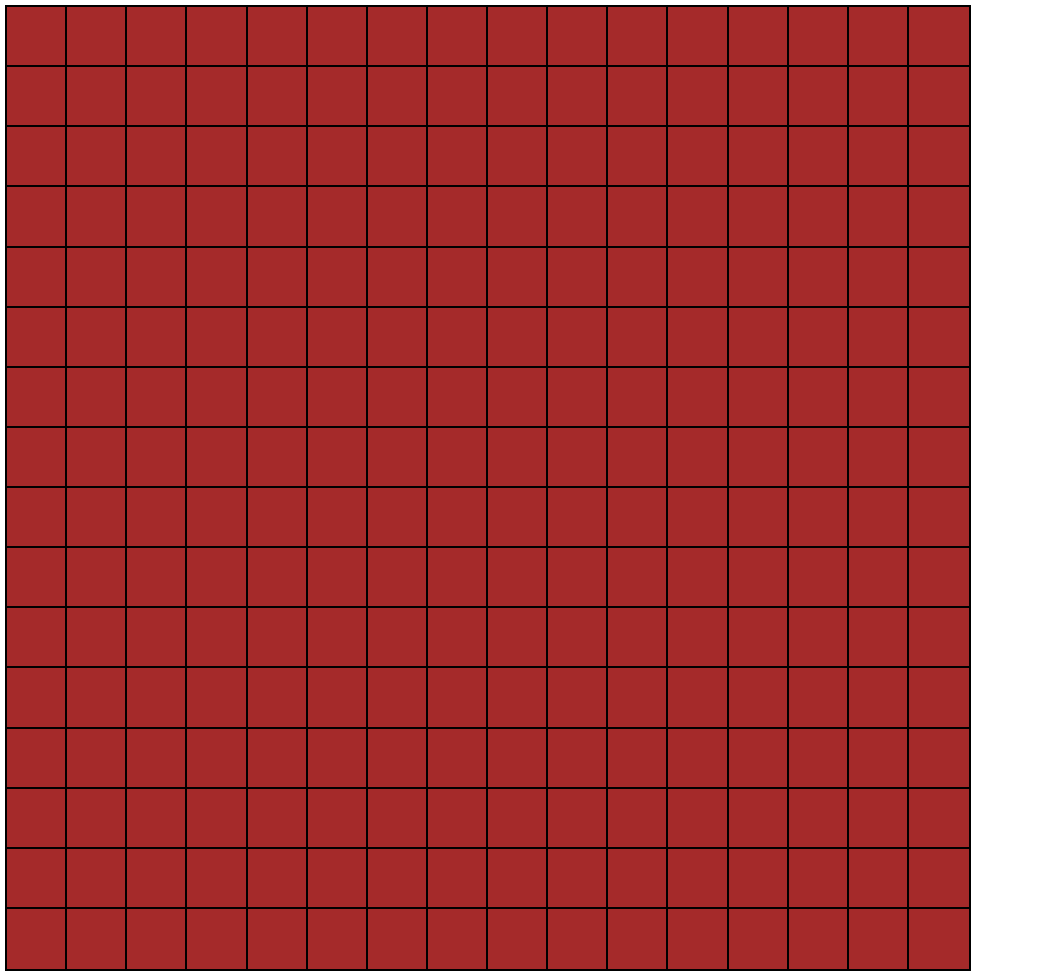
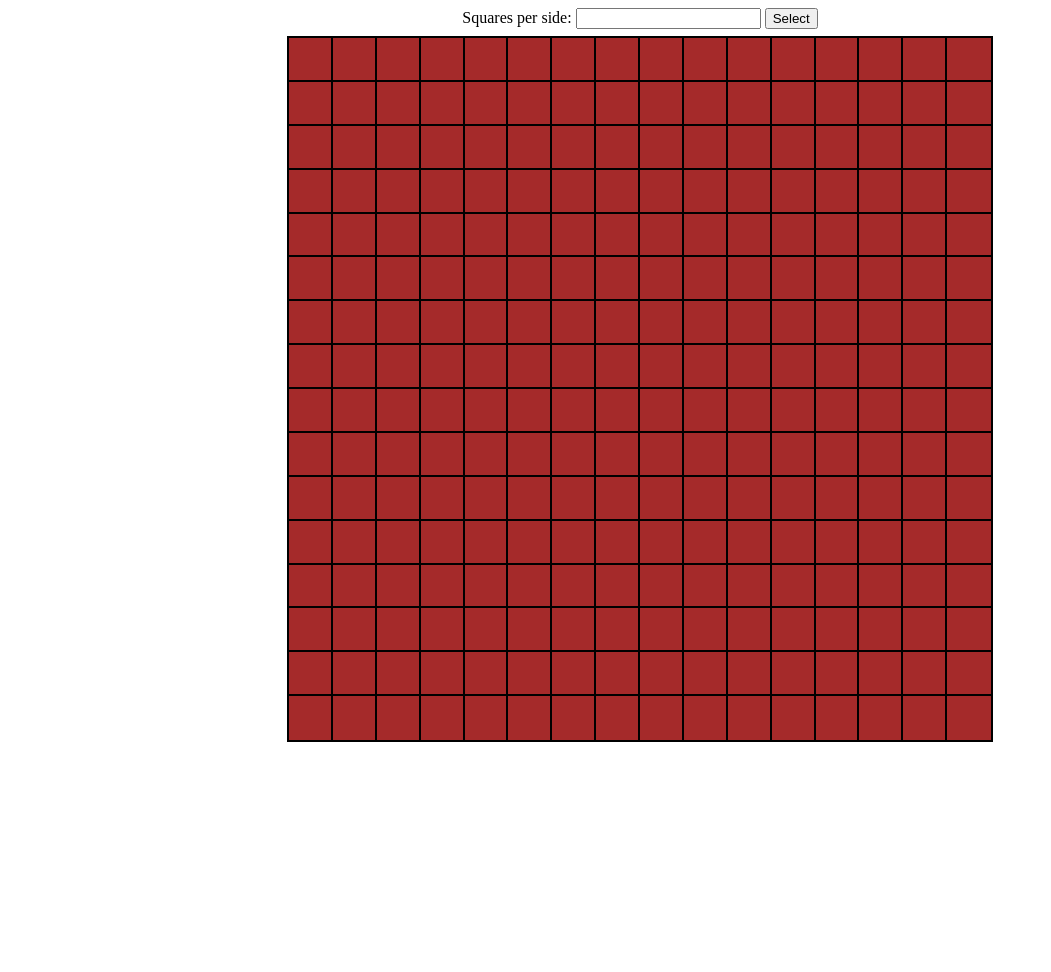
Before and after one commit to Roman-web-dev/etch-_a_sketch, a plain HTML site: page index.html in a window 1280 px wide. Shown: the whole page, without its empty margins (0-1051 px from the left). After the commit the page ends 800 px from the top, so only its background shows below. Drawn offline with Linux system fonts and the light colour scheme.

Commit message:
Adjust CSS to center all items. Add input field

```diff
--- a/index.html
+++ b/index.html
@@ -7,9 +7,17 @@
     <link rel="stylesheet" href="styles.css">
 </head>
 <body>
-    <div id="container">
+    <div id="inputContainer">
+        <label for="numInput">Squares per side:</label>
+        <input type="number" name="numInput">
+        <button id="btn">Select</button>
+    </div>
+    <div id="wrap">
+        <div id="container">
 
+        </div>
     </div>
+
 
     <script src="script.js"></script>
 </body>
--- a/styles.css
+++ b/styles.css
@@ -1,12 +1,24 @@
+
+#wrap {
+    display: flex;
+    justify-content: center;
+}
+
 #container {
     display: flex;
+    justify-content: center;
+    align-items: center;
     flex-wrap: wrap;
-    max-width: 960px;
-    justify-content: center;
+    max-width: 700px;
     aspect-ratio: 1 / 1;
     gap: 2px;
+    margin: 10px;
+    flex: 1 1 200px;
 }
 
+#inputContainer {
+    text-align: center;
+}
 
 .cell {
     box-sizing: border-box;
```
